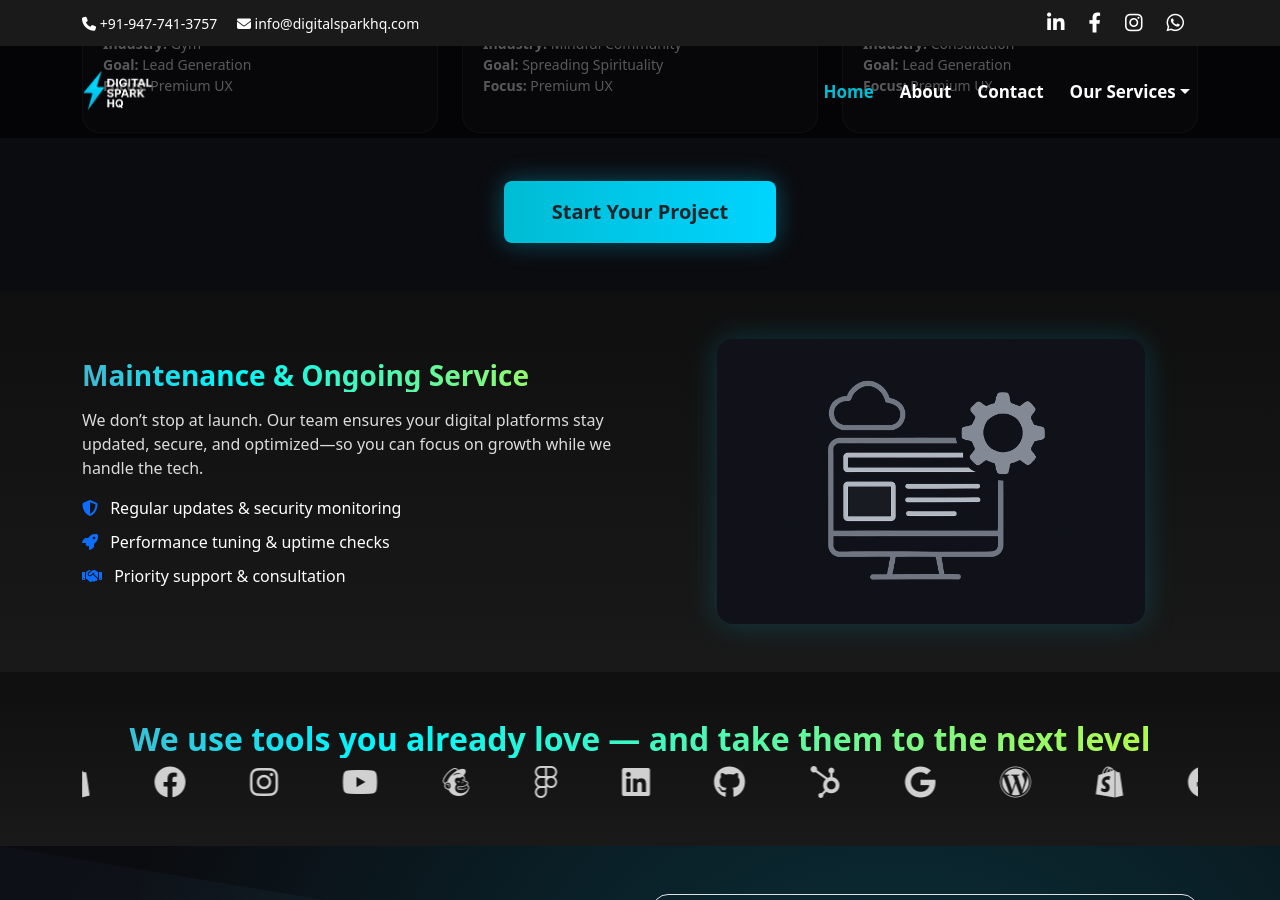
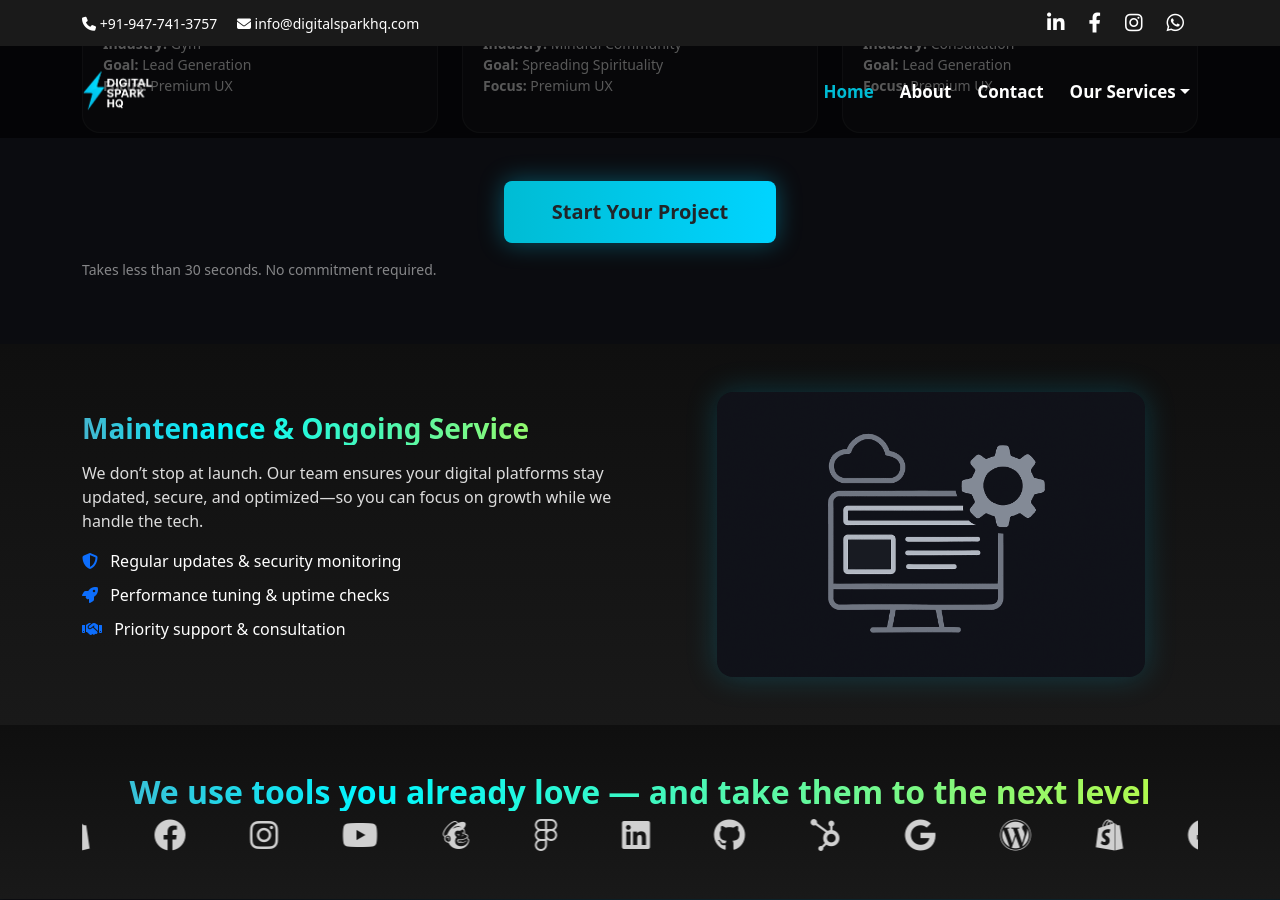
Before and after one commit to Iambiswajit-C/digitalsparkhq, a Jekyll site: the page built from index.md, in a window 1280 px wide and 900 px high, scrolled down 3046 px. Built offline with Jekyll 4.4.1, drawn with Linux system fonts in a browser that asks for light colours.

Commit message:
Update index.md

```diff
--- a/index.md
+++ b/index.md
@@ -223,6 +223,10 @@ Start Your Project
 </button>
 
 </div>
+<p class="small text-white-50 mt-3">
+Takes less than 30 seconds. No commitment required.
+</p>
+
   </div>
 </section>
 
```
